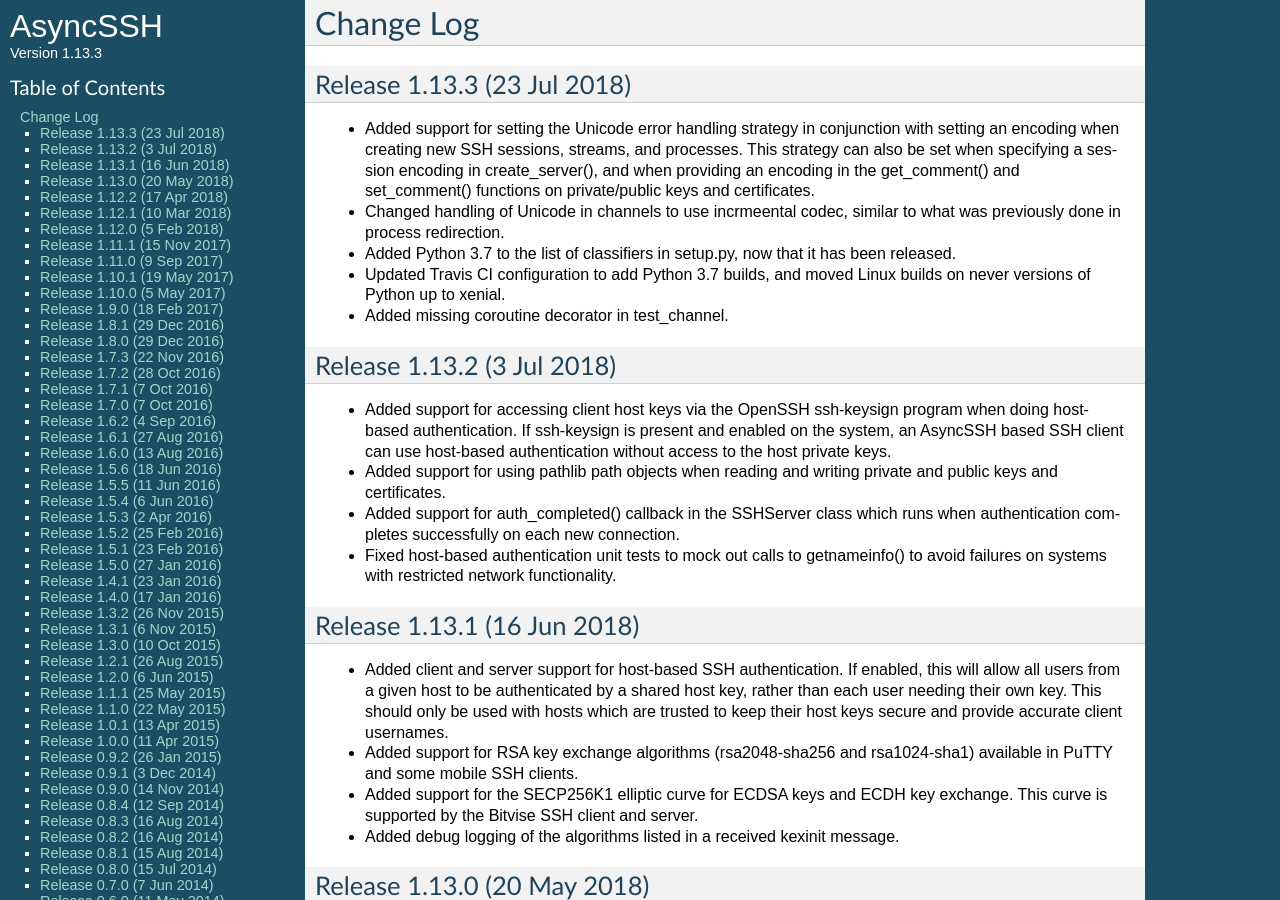
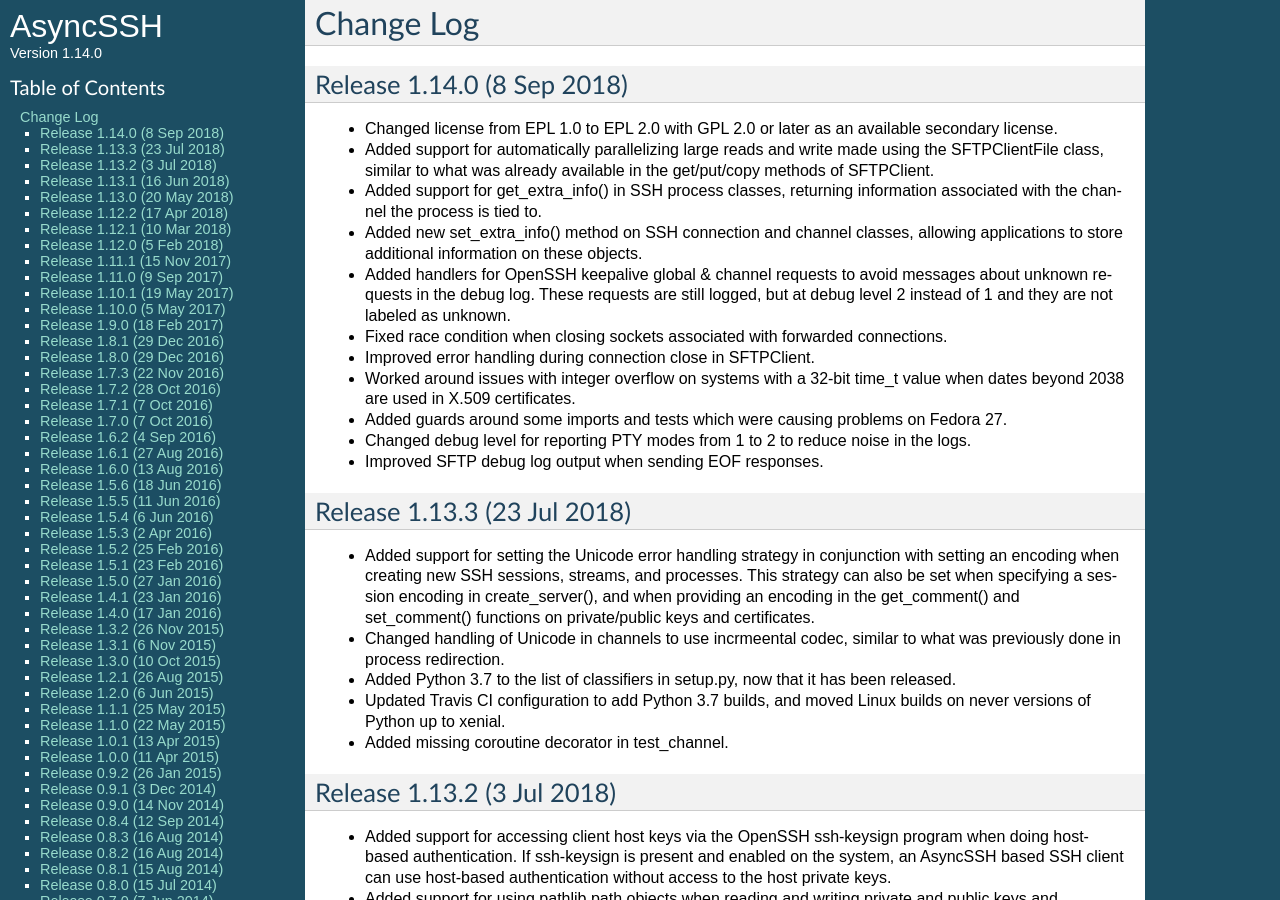
Before and after one commit to ronf/asyncssh, a Sphinx documentation site: the page built from docs/changes.rst, in a window 1280 px wide and 900 px high. Built offline with Sphinx 7.4.7, drawn with Linux system fonts in a browser that asks for light colours.

Commit message:
Bump version number up to 1.14.0 and update change log

```diff
--- a/asyncssh/version.py
+++ b/asyncssh/version.py
@@ -26,4 +26,4 @@ __author_email__ = 'ronf@timeheart.net'
 
 __url__ = 'http://asyncssh.timeheart.net'
 
-__version__ = '1.13.3'
+__version__ = '1.14.0'
--- a/docs/changes.rst
+++ b/docs/changes.rst
@@ -2,6 +2,45 @@
 
 Change Log
 ==========
+
+Release 1.14.0 (8 Sep 2018)
+---------------------------
+
+* Changed license from EPL 1.0 to EPL 2.0 with GPL 2.0 or later as an
+  available secondary license.
+
+* Added support for automatically parallelizing large reads and write
+  made using the SFTPClientFile class, similar to what was already
+  available in the get/put/copy methods of SFTPClient.
+
+* Added support for get_extra_info() in SSH process classes, returning
+  information associated with the channel the process is tied to.
+
+* Added new set_extra_info() method on SSH connection and channel
+  classes, allowing applications to store additional information on
+  these objects.
+
+* Added handlers for OpenSSH keepalive global & channel requests to
+  avoid messages about unknown requests in the debug log. These requests
+  are still logged, but at debug level 2 instead of 1 and they are not
+  labeled as unknown.
+
+* Fixed race condition when closing sockets associated with forwarded
+  connections.
+
+* Improved error handling during connection close in SFTPClient.
+
+* Worked around issues with integer overflow on systems with a
+  32-bit time_t value when dates beyond 2038 are used in X.509
+  certificates.
+
+* Added guards around some imports and tests which were causing
+  problems on Fedora 27.
+
+* Changed debug level for reporting PTY modes from 1 to 2 to reduce
+  noise in the logs.
+
+* Improved SFTP debug log output when sending EOF responses.
 
 Release 1.13.3 (23 Jul 2018)
 ----------------------------
```
